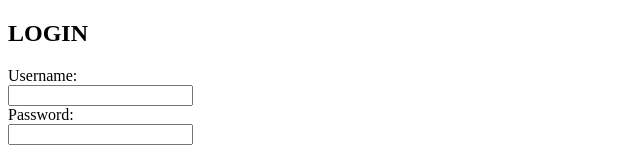
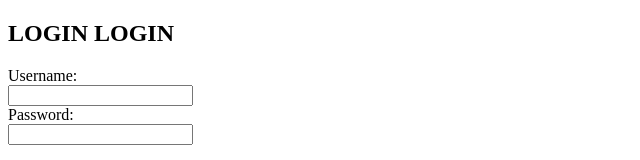
Before and after one commit to vinayk01/nodejs, a website: page login.html in a window 1280 px wide. Shown: the top 160 px of the page, without its empty margins (0-640 px from the left). Drawn offline with Linux system fonts and the light colour scheme.

Commit message:
finally done

```diff
--- a/login.html
+++ b/login.html
@@ -6,7 +6,7 @@
     <title>Login Page</title>
 </head>
 <body>
-    <h2>LOGIN</h2>
+    <h2>LOGIN LOGIN</h2>
     <form action="/login" method="POST">
         <label for="username">Username:</label><br>
         <input type="text" id="username" name="username" required><br>
```
